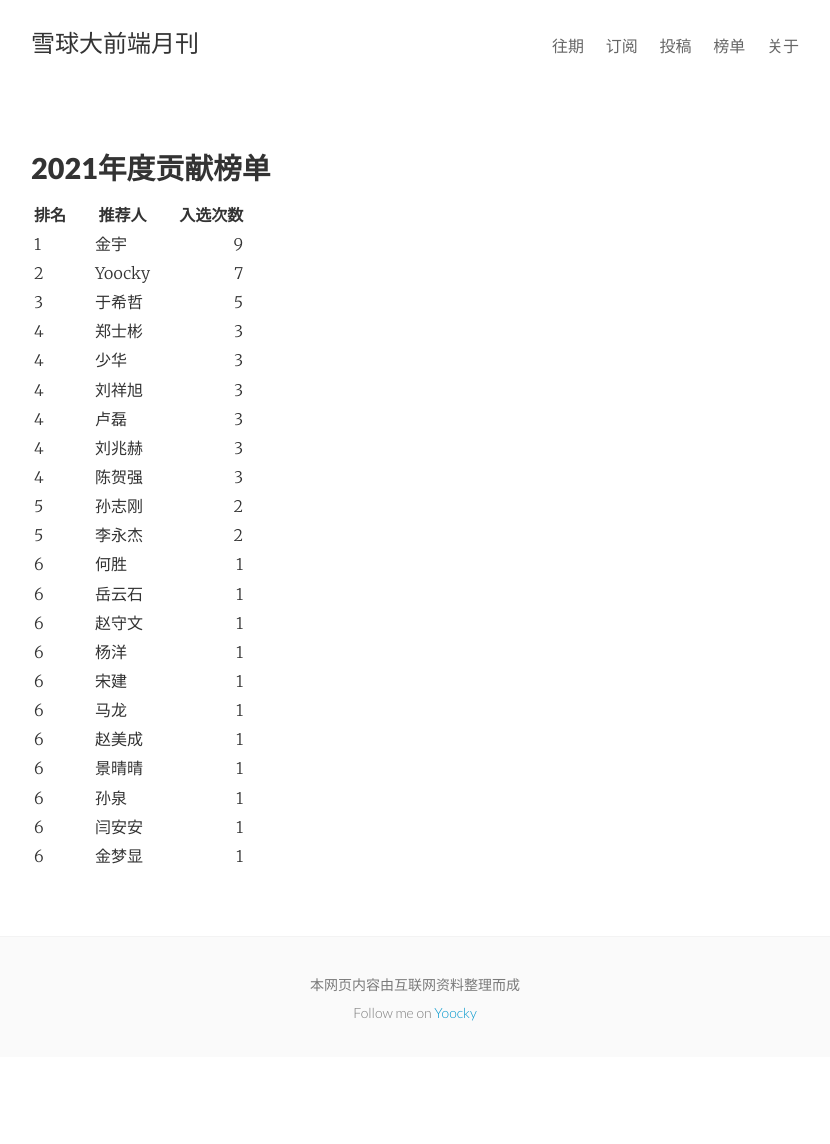
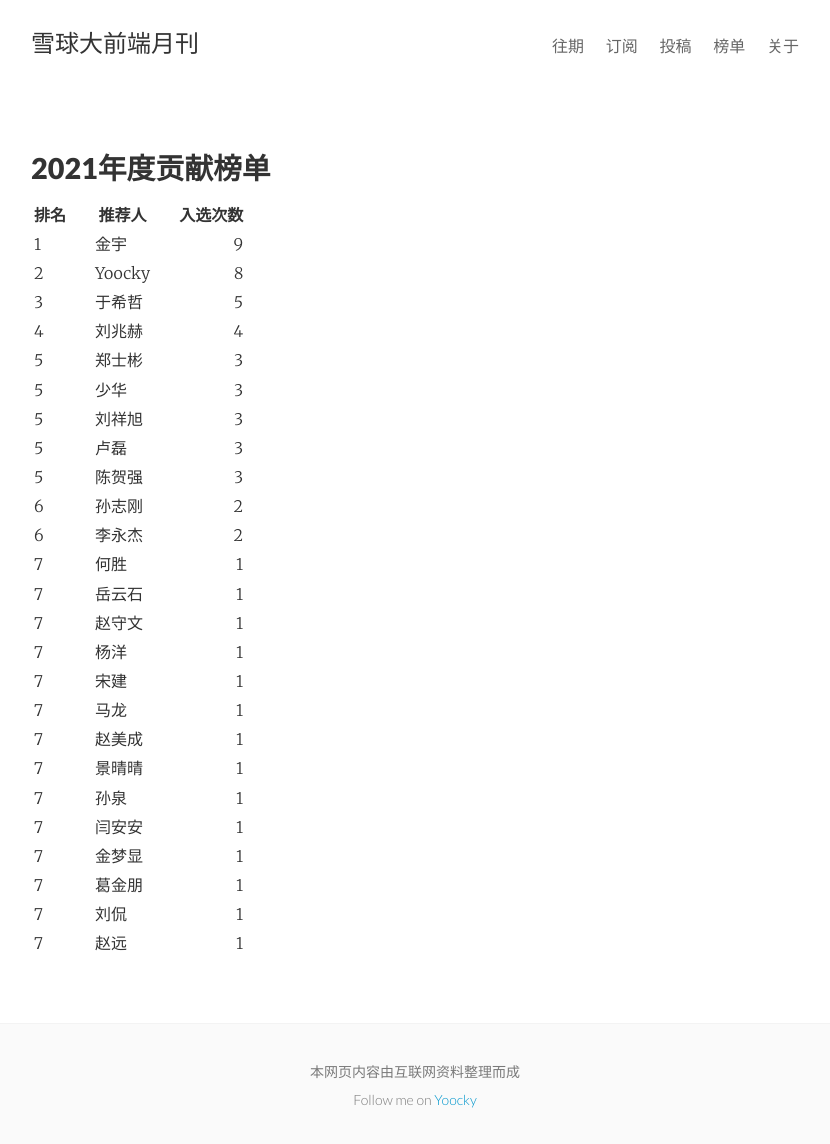
Before and after one commit to yoocky/monthly, a Jekyll site: the page built from rank.md, in a window 1280 px wide. Shown: the whole page, without its empty margins (225-1055 px from the left). Built offline with Jekyll 4.4.1, drawn with Linux system fonts in a browser that asks for light colours; nearby versions of some CDN libraries; before the commit the page ends 1057 px from its top, so only the background shows below that.

```diff
--- a/rank.md
+++ b/rank.md
@@ -7,24 +7,27 @@ permalink: /rank/
 |  排名   |  推荐人   | 入选次数  |
 |  ----  | ----  | ----  |
 |  1 | 金宇  | 9 |
-|  2 | Yoocky  | 7 |
+|  2 | Yoocky  | 8 |
 |  3 | 于希哲  | 5 |
-|  4 | 郑士彬  | 3 |
-|  4 | 少华  | 3 |
-|  4 | 刘祥旭  | 3 |
-|  4 | 卢磊 | 3 |
-|  4 | 刘兆赫  | 3 |
-|  4 | 陈贺强  | 3 |
-|  5 | 孙志刚  | 2 |
-|  5 | 李永杰  | 2 |
-|  6 | 何胜  | 1 |
-|  6 | 岳云石  | 1 |
-|  6 | 赵守文  | 1 |
-|  6 | 杨洋  | 1 |
-|  6 | 宋建  | 1 |
-|  6 | 马龙  | 1 |
-|  6 | 赵美成  | 1 |
-|  6 | 景晴晴  | 1 |
-|  6 | 孙泉  | 1 |
-|  6 | 闫安安 | 1 |
-|  6 | 金梦显 | 1 |
+|  4 | 刘兆赫  | 4 |
+|  5 | 郑士彬  | 3 |
+|  5 | 少华  | 3 |
+|  5 | 刘祥旭  | 3 |
+|  5 | 卢磊 | 3 |
+|  5 | 陈贺强  | 3 |
+|  6 | 孙志刚  | 2 |
+|  6 | 李永杰  | 2 |
+|  7 | 何胜  | 1 |
+|  7 | 岳云石  | 1 |
+|  7 | 赵守文  | 1 |
+|  7 | 杨洋  | 1 |
+|  7 | 宋建  | 1 |
+|  7 | 马龙  | 1 |
+|  7 | 赵美成  | 1 |
+|  7 | 景晴晴  | 1 |
+|  7 | 孙泉  | 1 |
+|  7 | 闫安安 | 1 |
+|  7 | 金梦显 | 1 |
+|  7 | 葛金朋 | 1 |
+|  7 | 刘侃 | 1 |
+|  7 | 赵远 | 1 |
```
Also changed, not shown: _posts/2021-12-01-202112期.md (+14 -0 lines).
